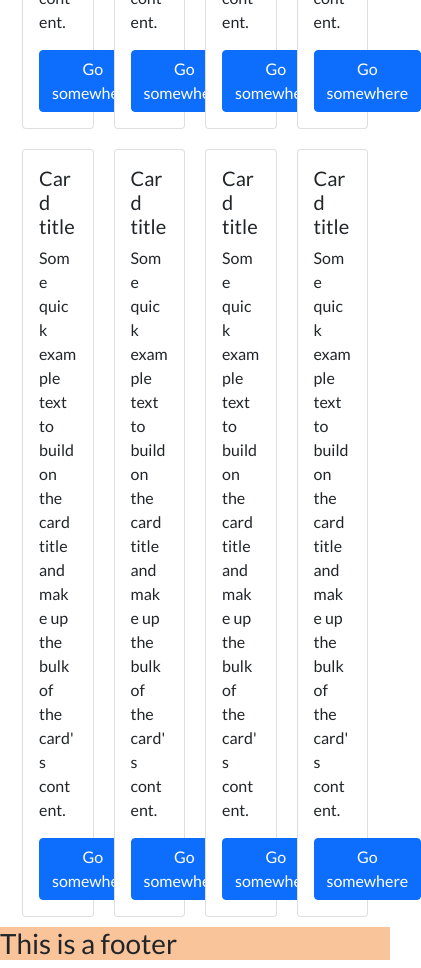
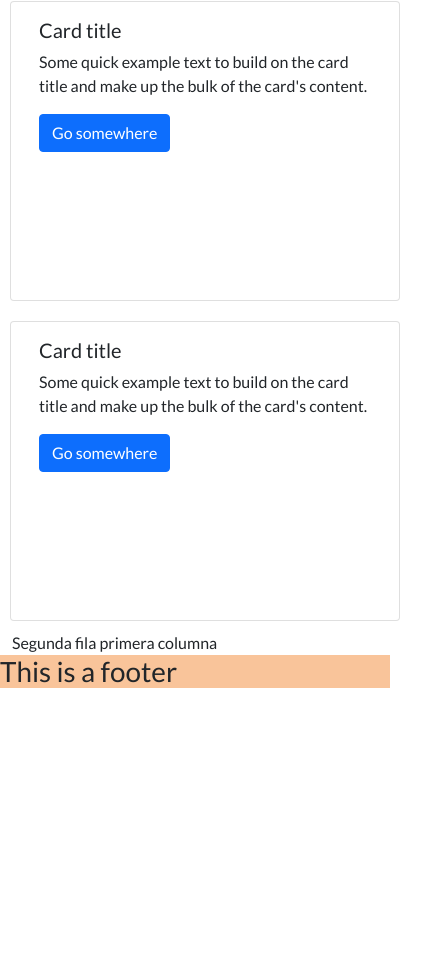
Before and after one commit to GPA-Espol/FindMeAPet_Web, a React (Create React App) app in the folder gpa-web-front/: page /adoptar in a window 390 px wide. Shown: the part 760-1728 px from the top of the page, 421 px wide, since content can reach past the window. After the commit the page ends 1456 px from the top, so only its background shows below. Built offline with nearby package versions, Linux system fonts and the light colour scheme.

Commit message:
Afinando responsivenes de la base del catálogo

```diff
--- a/gpa-web-front/src/components/Pages/Adoptar/Adoptar.css
+++ b/gpa-web-front/src/components/Pages/Adoptar/Adoptar.css
@@ -1,13 +1,17 @@
 
 
 .container {
-  display: flex!important;
+  /* display: flex!important; */
+  /* align-content: center!important; */
+  /* align-items: center!important; */
+  /* padding: 0!important; */
+  /* margin: 0!important; */
 }
 
 .card{
   margin: 10px;
+  height: 300px;
 }
-
 
 
 
--- a/gpa-web-front/src/components/Pages/Adoptar/Adoptar.js
+++ b/gpa-web-front/src/components/Pages/Adoptar/Adoptar.js
@@ -11,86 +11,106 @@
           <div className="catalogo">
             <div className="catalogo-container">
 
-
-              {/* TODO: AHORA MIRA SI PUEDES HACERLO CON EL QUE YA TIENE HOVER */}
-
               {/* The Bootstrap */}
               <div class="container">
 
-                  <div class="card col-md-3">
-                    <div class="card-body">
-                      <h5 class="card-title">Card title</h5>
-                      <p class="card-text">Some quick example text to build on the card title and make up the bulk of the card's content.</p>
-                      <a href="#" class="btn btn-primary">Go somewhere</a>
+
+
+                {/* TODO: Perfecciona el responsiveness (sobretodo chequea inconsistencias en padding) */}
+                <div className="row">
+                  {/* <div className="col">Primera fila primera columna</div> */}
+
+                  <div className="card col-lg col-md-5 col-12">
+                    <div className="card-body">
+                      <h5 className="card-title">Card title</h5>
+                      <p className="card-text">Some quick example text to build on the card title and make up the bulk of the card's content.</p>
+                      <a href="#" className="btn btn-primary">Go somewhere</a>
                     </div>
                   </div>
 
-                  <div class="card col-md-3">
-                    <div class="card-body">
-                      <h5 class="card-title">Card title</h5>
-                      <p class="card-text">Some quick example text to build on the card title and make up the bulk of the card's content.</p>
-                      <a href="#" class="btn btn-primary">Go somewhere</a>
+                  <div className="card col-lg col-md-5 col-12">
+                    <div className="card-body">
+                      <h5 className="card-title">Card title</h5>
+                      <p className="card-text">Some quick example text to build on the card title and make up the bulk of the card's content.</p>
+                      <a href="#" className="btn btn-primary">Go somewhere</a>
                     </div>
                   </div>
 
 
-                  <div class="card col-md-3">
-                    <div class="card-body">
-                      <h5 class="card-title">Card title</h5>
-                      <p class="card-text">Some quick example text to build on the card title and make up the bulk of the card's content.</p>
-                      <a href="#" class="btn btn-primary">Go somewhere</a>
+                  <div className="card col-lg col-md-5 col-12">
+                    <div className="card-body">
+                      <h5 className="card-title">Card title</h5>
+                      <p className="card-text">Some quick example text to build on the card title and make up the bulk of the card's content.</p>
+                      <a href="#" className="btn btn-primary">Go somewhere</a>
                     </div>
                   </div>
 
-                  <div class="card col-md-3">
-                    <div class="card-body">
-                      <h5 class="card-title">Card title</h5>
-                      <p class="card-text">Some quick example text to build on the card title and make up the bulk of the card's content.</p>
-                      <a href="#" class="btn btn-primary">Go somewhere</a>
+                  <div className="card col-lg col-md-5 col-12">
+                    <div className="card-body">
+                      <h5 className="card-title">Card title</h5>
+                      <p className="card-text">Some quick example text to build on the card title and make up the bulk of the card's content.</p>
+                      <a href="#" className="btn btn-primary">Go somewhere</a>
                     </div>
                   </div>
+
+                </div>
+
+
+                <div className="row">
+                  <div className="col">Segunda fila primera columna</div>
+                </div>
+
+
+
+
+
 
               </div>
 
 
-              <div className="container">
-
-                {/* Esto debe tener un salto de linea */}
-                  <div class="card col-md-3">
-                    <div class="card-body">
-                      <h5 class="card-title">Card title</h5>
-                      <p class="card-text">Some quick example text to build on the card title and make up the bulk of the card's content.</p>
-                      <a href="#" class="btn btn-primary">Go somewhere</a>
-                    </div>
-                  </div>
 
 
-                  <div class="card col-md-3">
-                    <div class="card-body">
-                      <h5 class="card-title">Card title</h5>
-                      <p class="card-text">Some quick example text to build on the card title and make up the bulk of the card's content.</p>
-                      <a href="#" class="btn btn-primary">Go somewhere</a>
-                    </div>
-                  </div>
-
-                  <div class="card col-md-3">
-                    <div class="card-body">
-                      <h5 class="card-title">Card title</h5>
-                      <p class="card-text">Some quick example text to build on the card title and make up the bulk of the card's content.</p>
-                      <a href="#" class="btn btn-primary">Go somewhere</a>
-                    </div>
-                  </div>
-
-                  <div class="card col-md-3">
-                    <div class="card-body">
-                      <h5 class="card-title">Card title</h5>
-                      <p class="card-text">Some quick example text to build on the card title and make up the bulk of the card's content.</p>
-                      <a href="#" class="btn btn-primary">Go somewhere</a>
-                    </div>
-                  </div>
 
 
-              </div>
+
+              {/* <div className="container"> */}
+
+              {/*   {/1* Esto debe tener un salto de linea *1/} */}
+              {/*     <div className="card col-md-3"> */}
+              {/*       <div className="card-body"> */}
+              {/*         <h5 className="card-title">Card title</h5> */}
+              {/*         <p className="card-text">Some quick example text to build on the card title and make up the bulk of the card's content.</p> */}
+              {/*         <a href="#" className="btn btn-primary">Go somewhere</a> */}
+              {/*       </div> */}
+              {/*     </div> */}
+
+
+              {/*     <div className="card col-md-3"> */}
+              {/*       <div className="card-body"> */}
+              {/*         <h5 className="card-title">Card title</h5> */}
+              {/*         <p className="card-text">Some quick example text to build on the card title and make up the bulk of the card's content.</p> */}
+              {/*         <a href="#" className="btn btn-primary">Go somewhere</a> */}
+              {/*       </div> */}
+              {/*     </div> */}
+
+              {/*     <div className="card col-md-3"> */}
+              {/*       <div className="card-body"> */}
+              {/*         <h5 className="card-title">Card title</h5> */}
+              {/*         <p className="card-text">Some quick example text to build on the card title and make up the bulk of the card's content.</p> */}
+              {/*         <a href="#" className="btn btn-primary">Go somewhere</a> */}
+              {/*       </div> */}
+              {/*     </div> */}
+
+              {/*     <div className="card col-md-3"> */}
+              {/*       <div className="card-body"> */}
+              {/*         <h5 className="card-title">Card title</h5> */}
+              {/*         <p className="card-text">Some quick example text to build on the card title and make up the bulk of the card's content.</p> */}
+              {/*         <a href="#" className="btn btn-primary">Go somewhere</a> */}
+              {/*       </div> */}
+              {/*     </div> */}
+
+
+              {/* </div> */}
 
 
 
```
